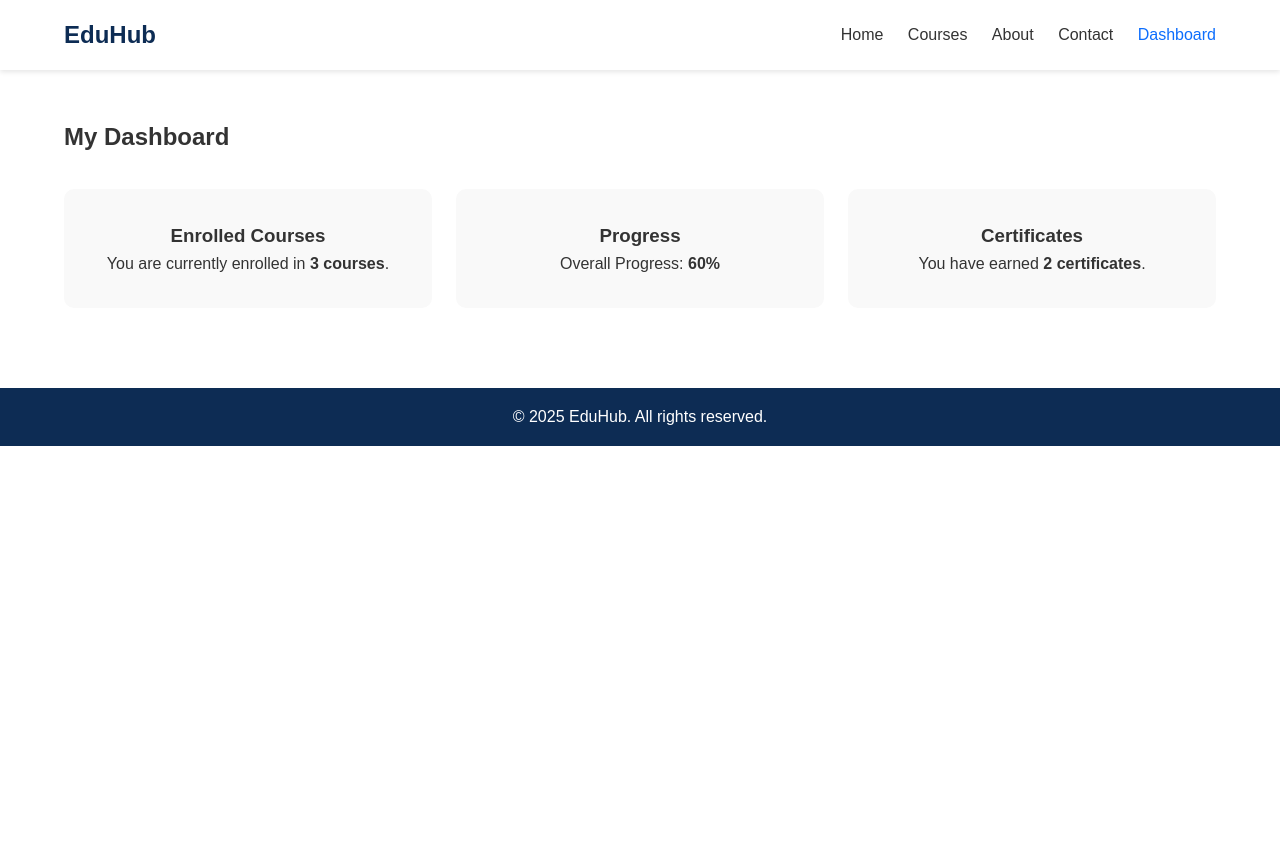
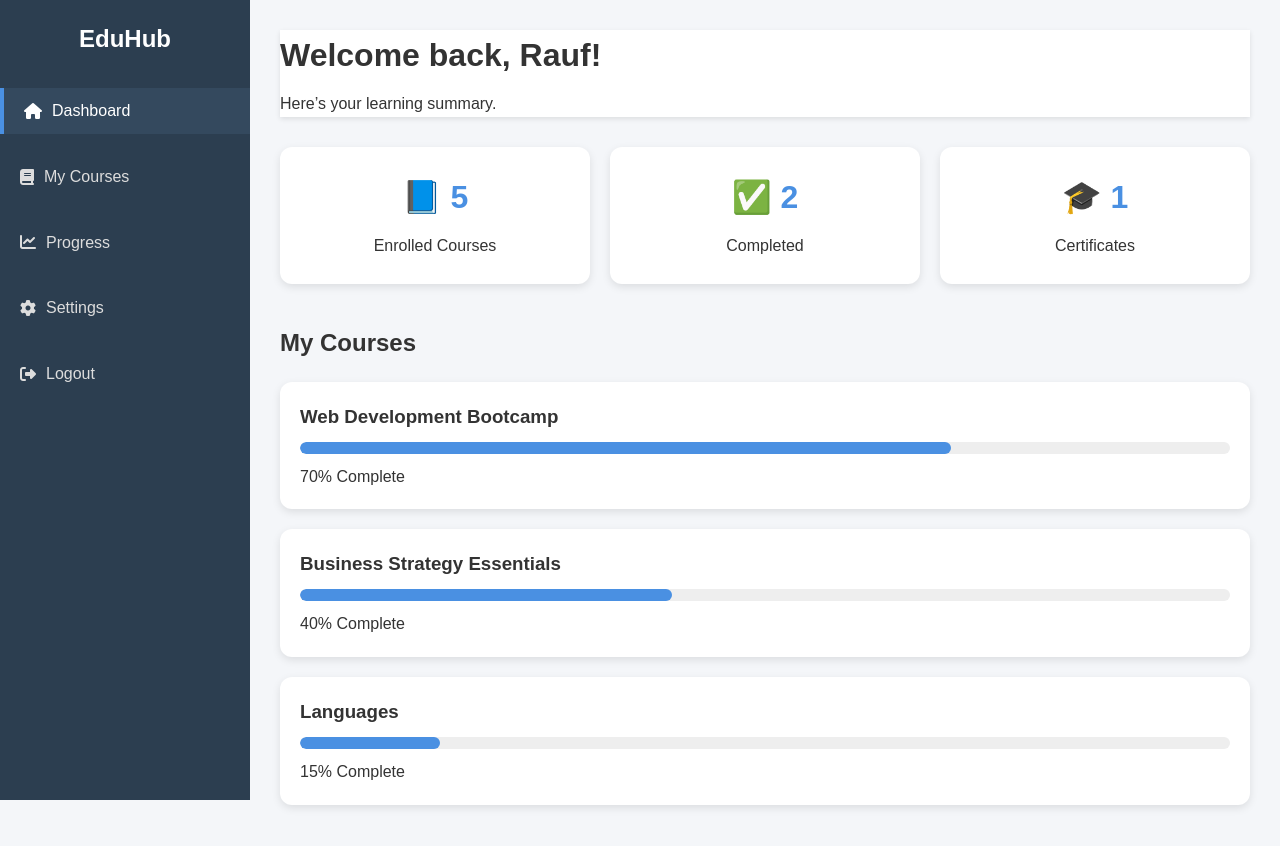
Before and after one commit to raufrasheed37-ctrl/Education, a plain HTML site: page dashboard.html in a window 1280 px wide. Before the commit the page ends 800 px from the top, so only its background shows below. Drawn offline with Linux system fonts and the light colour scheme.

Commit message:
initial changes

```diff
--- a/assets/css/style.css
+++ b/assets/css/style.css
@@ -469,22 +469,122 @@ nav a.active, nav a:hover {
 
 
 /* Dashboard */
-.dashboard {
-  padding: 3rem 0;
+/* Dashboard Layout */
+.dashboard-body {
+  display: flex;
+  font-family: Arial, sans-serif;
+  background: #f4f6f9;
+  min-height: 100vh;
+  margin: 0;
 }
 
-.dashboard-cards {
-  display: grid;
-  grid-template-columns: repeat(auto-fit, minmax(250px, 1fr));
-  gap: 1.5rem;
-  margin-top: 2rem;
+/* Sidebar */
+.sidebar {
+  width: 250px;
+  background: #2c3e50;
+  color: #fff;
+  padding: 20px 0;
+  position: fixed;
+  height: 100%;
 }
 
-.dashboard-card {
-  background: #f9f9f9;
-  padding: 2rem;
-  border-radius: 10px;
+.sidebar-logo {
   text-align: center;
+  font-size: 1.5rem;
+  font-weight: bold;
+  margin-bottom: 30px;
+}
+
+.sidebar-menu {
+  list-style: none;
+  padding: 0;
+}
+
+.sidebar-menu li {
+  margin: 20px 0;
+}
+
+.sidebar-menu a {
+  color: #ddd;
+  text-decoration: none;
+  padding: 10px 20px;
+  display: flex;
+  align-items: center;
+  gap: 10px;
+  transition: background 0.3s;
+}
+
+.sidebar-menu a.active,
+.sidebar-menu a:hover {
+  background: #34495e;
+  border-left: 4px solid #4a90e2;
+  color: #fff;
+}
+
+/* Main Content */
+.dashboard-main {
+  margin-left: 250px;
+  padding: 30px;
+  flex: 1;
+}
+
+.dashboard-header {
+  margin-bottom: 30px;
+}
+
+.dashboard-header h1 {
+  font-size: 2rem;
+  margin-bottom: 10px;
+}
+
+/* Stats Section */
+.dashboard-stats {
+  display: flex;
+  gap: 20px;
+  margin-bottom: 40px;
+}
+
+.stat-card {
+  flex: 1;
+  background: #fff;
+  padding: 25px;
+  border-radius: 12px;
+  box-shadow: 0 3px 8px rgba(0,0,0,0.1);
+  text-align: center;
+}
+
+.stat-card h2 {
+  font-size: 2rem;
+  margin-bottom: 10px;
+  color: #4a90e2;
+}
+
+/* Courses Progress */
+.my-courses h2 {
+  margin-bottom: 20px;
+}
+
+.course-progress {
+  background: #fff;
+  padding: 20px;
+  margin-bottom: 20px;
+  border-radius: 12px;
+  box-shadow: 0 3px 8px rgba(0,0,0,0.1);
+}
+
+.progress-bar {
+  width: 100%;
+  height: 12px;
+  background: #eee;
+  border-radius: 6px;
+  margin: 10px 0;
+  overflow: hidden;
+}
+
+.progress {
+  height: 100%;
+  background: #4a90e2;
+  border-radius: 6px;
 }
 
 /* Footer */
--- a/dashboard.html
+++ b/dashboard.html
@@ -1,51 +1,77 @@
- <!DOCTYPE html>
+<!DOCTYPE html>
 <html lang="en">
 <head>
   <meta charset="UTF-8">
   <meta name="viewport" content="width=device-width, initial-scale=1.0">
   <title>EduHub - Dashboard</title>
-  <link rel="icon" href="4366867.png">
   <link rel="stylesheet" href="assets/css/style.css">
+  <link rel="stylesheet" href="https://cdnjs.cloudflare.com/ajax/libs/font-awesome/6.5.0/css/all.min.css">
 </head>
-<body>
+<body class="dashboard-body">
 
-  <!-- Header -->
-  <header>
-    <div class="container header-content">
-      <div class="logo">EduHub</div>
-      <nav>
-        <a href="index.html">Home</a>
-        <a href="courses.html">Courses</a>
-        <a href="about.html">About</a>
-        <a href="contact.html">Contact</a>
-        <a href="dashboard.html" class="active">Dashboard</a>
-      </nav>
-    </div>
-  </header>
+  <!-- Sidebar -->
+  <aside class="sidebar">
+    <div class="sidebar-logo">EduHub</div>
+    <ul class="sidebar-menu">
+      <li><a href="dashboard.html" class="active"><i class="fas fa-home"></i> Dashboard</a></li>
+      <li><a href="courses.html"><i class="fas fa-book"></i> My Courses</a></li>
+      <li><a href="#"><i class="fas fa-chart-line"></i> Progress</a></li>
+      <li><a href="#"><i class="fas fa-cog"></i> Settings</a></li>
+      <li><a href="index.html"><i class="fas fa-sign-out-alt"></i> Logout</a></li>
+    </ul>
+  </aside>
 
-  <!-- Dashboard -->
-  <section class="container dashboard">
-    <h2>My Dashboard</h2>
-    <div class="dashboard-cards">
-      <div class="dashboard-card">
-        <h3>Enrolled Courses</h3>
-        <p>You are currently enrolled in <strong>3 courses</strong>.</p>
+  <!-- Main Content -->
+  <main class="dashboard-main">
+    <header class="dashboard-header">
+      <h1>Welcome back, Rauf!</h1>
+      <p>Here’s your learning summary.</p>
+    </header>
+
+    <!-- Stats -->
+    <section class="dashboard-stats">
+      <div class="stat-card">
+        <h2>📘 5</h2>
+        <p>Enrolled Courses</p>
       </div>
-      <div class="dashboard-card">
-        <h3>Progress</h3>
-        <p>Overall Progress: <strong>60%</strong></p>
+      <div class="stat-card">
+        <h2>✅ 2</h2>
+        <p>Completed</p>
       </div>
-      <div class="dashboard-card">
-        <h3>Certificates</h3>
-        <p>You have earned <strong>2 certificates</strong>.</p>
+      <div class="stat-card">
+        <h2>🎓 1</h2>
+        <p>Certificates</p>
       </div>
-    </div>
-  </section>
+    </section>
 
-  <!-- Footer -->
-  <footer>
-    <p>&copy; 2025 EduHub. All rights reserved.</p>
-  </footer>
+    <!-- My Courses -->
+    <section class="my-courses">
+      <h2>My Courses</h2>
+      <div class="course-progress">
+        <h3>Web Development Bootcamp</h3>
+        <div class="progress-bar">
+          <div class="progress" style="width: 70%;"></div>
+        </div>
+        <span>70% Complete</span>
+      </div>
+
+      <div class="course-progress">
+        <h3>Business Strategy Essentials</h3>
+        <div class="progress-bar">
+          <div class="progress" style="width: 40%;"></div>
+        </div>
+        <span>40% Complete</span>
+      </div>
+
+      <div class="course-progress">
+        <h3>Languages</h3>
+        <div class="progress-bar">
+          <div class="progress" style="width: 15%;"></div>
+        </div>
+        <span>15% Complete</span>
+      </div>
+    </section>
+  </main>
 
 </body>
 </html>
```
Also changed, not shown: index.html (+1 -0 lines).
